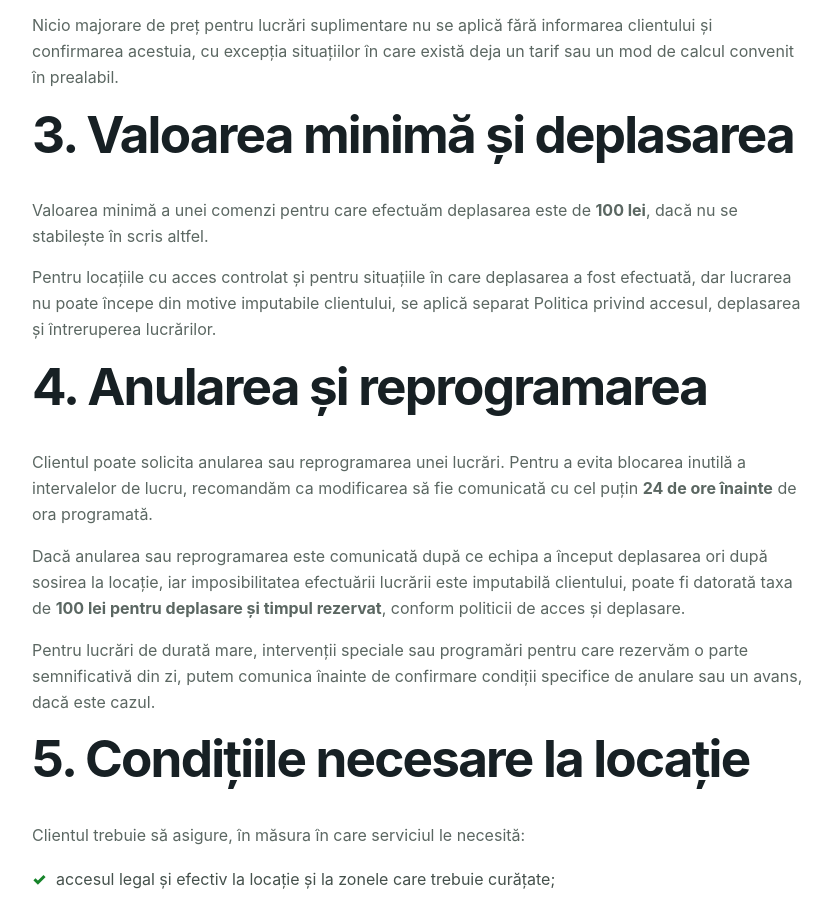
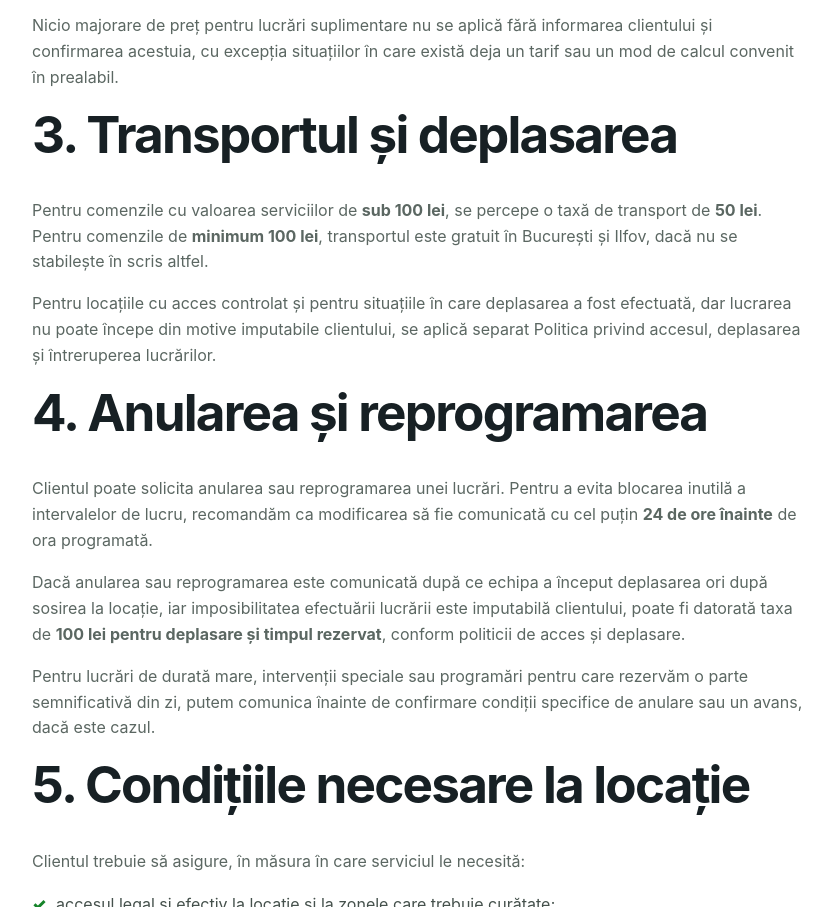
Before and after one commit to petruandines/cleaning-services, a website: page conditii-prestare-servicii/index.html in a window 1280 px wide. Shown: the part 1653-2560 px from the top of the page, without its empty margins (18-850 px from the left). Drawn offline with Linux system fonts and the light colour scheme.

Commit message:
Align service terms with transport fee

```diff
--- a/conditii-prestare-servicii/index.html
+++ b/conditii-prestare-servicii/index.html
@@ -83,8 +83,8 @@
       <p>Fotografiile, măsurătorile și descrierile transmise de client sunt folosite pentru estimarea timpului, a resurselor și a prețului. Dacă situația reală diferă semnificativ de informațiile primite, putem propune actualizarea prețului, a duratei sau a serviciilor necesare înainte de continuarea lucrării.</p>
       <p>Nicio majorare de preț pentru lucrări suplimentare nu se aplică fără informarea clientului și confirmarea acestuia, cu excepția situațiilor în care există deja un tarif sau un mod de calcul convenit în prealabil.</p>
 
-      <h2>3. Valoarea minimă și deplasarea</h2>
-      <p>Valoarea minimă a unei comenzi pentru care efectuăm deplasarea este de <strong>100 lei</strong>, dacă nu se stabilește în scris altfel.</p>
+      <h2>3. Transportul și deplasarea</h2>
+      <p>Pentru comenzile cu valoarea serviciilor de <strong>sub 100 lei</strong>, se percepe o taxă de transport de <strong>50 lei</strong>. Pentru comenzile de <strong>minimum 100 lei</strong>, transportul este gratuit în București și Ilfov, dacă nu se stabilește în scris altfel.</p>
       <p>Pentru locațiile cu acces controlat și pentru situațiile în care deplasarea a fost efectuată, dar lucrarea nu poate începe din motive imputabile clientului, se aplică separat <a href="/cleaning-services/politica-acces-deplasare/">Politica privind accesul, deplasarea și întreruperea lucrărilor</a>.</p>
 
       <h2>4. Anularea și reprogramarea</h2>
```
